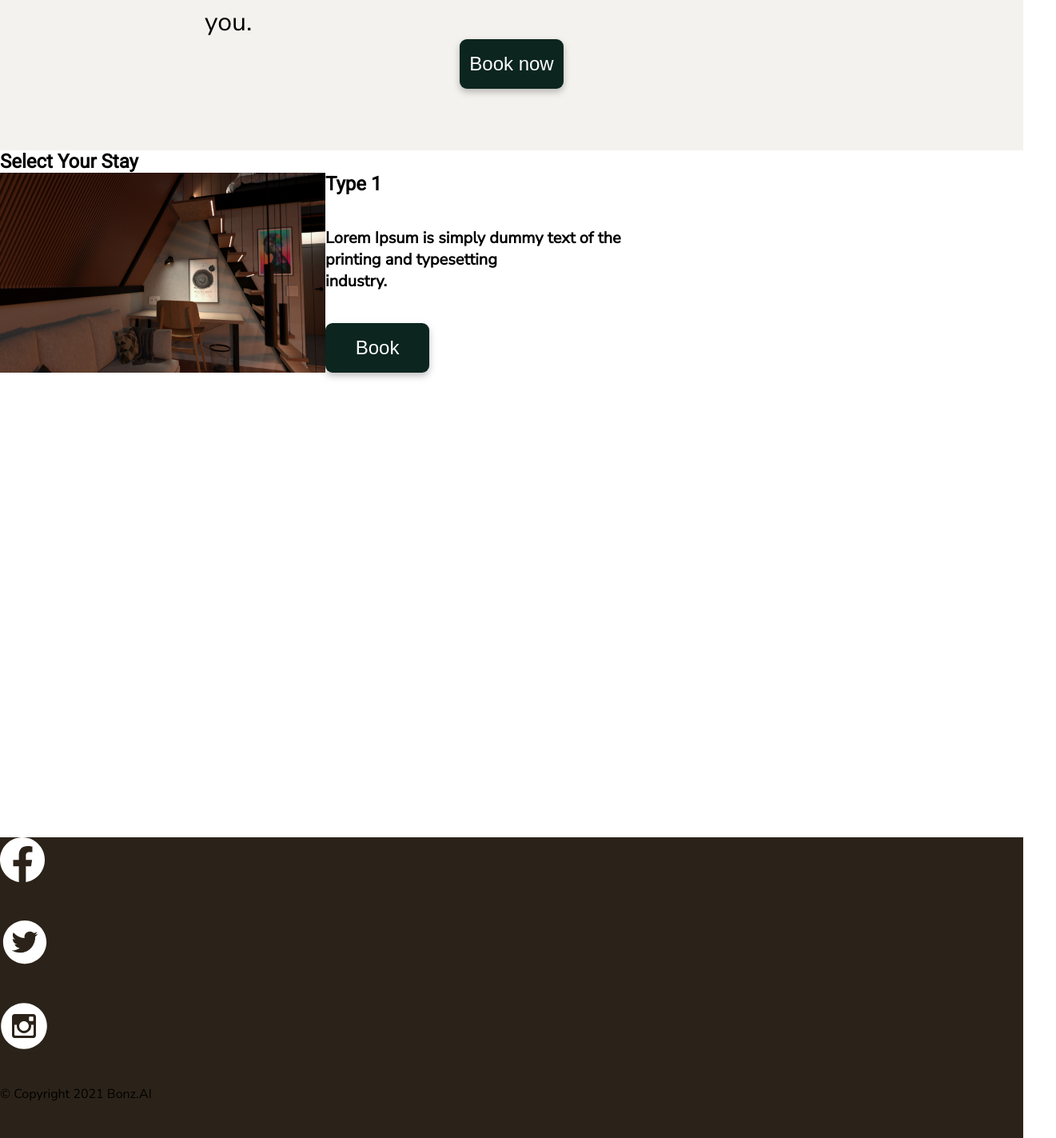
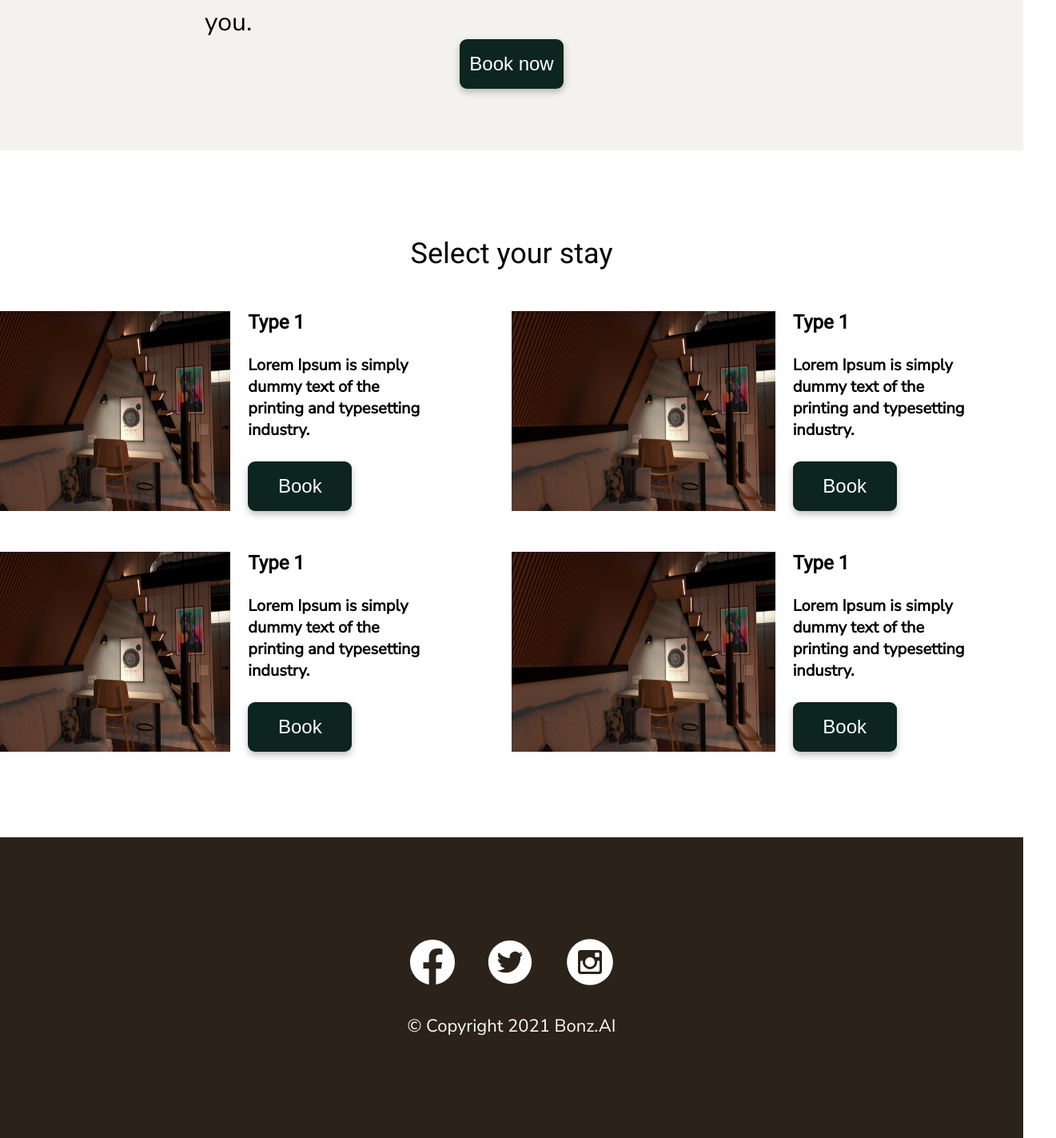
Before and after one commit to patriklussi/examination2-frontend-ux-ui-bonz.ai, a Vue app in the folder examination2-bonz.ai/: page /#/ in a window 1280 px wide. Shown: the part 1400-2823 px from the top of the page at 80% size, 1321 px wide, since content can reach past the window. Built offline with nearby package versions, Linux system fonts and the light colour scheme.

Commit message:
Cracker stuff

```diff
--- a/examination2-bonz.ai/src/components/Foot.vue
+++ b/examination2-bonz.ai/src/components/Foot.vue
@@ -1,9 +1,10 @@
 <template>
-  <div class="wrapper">
-
+  <div class="foot-wrapper">
+        <article class="iconBox">
         <img src="../assets/icons/facebook.svg" alt="">
         <img src="../assets/icons/twitter.svg" alt="">
         <img src="../assets/icons/instagram.svg" alt="">
+        </article>
         <p>© Copyright 2021 Bonz.AI</p>
   </div>
 </template>
@@ -15,9 +16,27 @@ export default {
 </script>
 
 <style lang="scss" scoped>
-    .wrapper {
+@import "../scss/_mixins.scss";
+@import "../scss/_components.scss";
+    .foot-wrapper {
         width: 100%;
         height: 376px;
         background: #2B2319;
+        @include center;
+        flex-direction: column;
+        .iconBox {
+
+         width: 255px;
+          display: flex;
+          justify-content: space-between;
+          img {
+
+          }
+        }
+        p {
+          font-size: 22px;
+          color:white;
+          margin-top:34px;
+        }
     }
 </style>
--- a/examination2-bonz.ai/src/views/Home.vue
+++ b/examination2-bonz.ai/src/views/Home.vue
@@ -21,19 +21,56 @@
       </p>
       <button class="generalButton">Book now</button>
     </main>
-    <section class="roomView"><h1>Select Your Stay</h1>
+    <section class="roomView">
+      <h1>Select your stay</h1>
+      <section class="grid-container">
       <article class="card">
         <article class="left"> <img class="cardImg" src="../assets/photos/01-night.jpg" alt=""></article>
         <article class="right">
 
         <h2>Type 1</h2>
-        <p>Lorem Ipsum is simply dummy text of the  <br>  printing and typesetting <br> industry.</p>
+        <p>Lorem Ipsum is simply <br> dummy text of the <br> printing and typesetting <br> industry.</p>
 
 
         <button class="generalButton">Book</button>
           </article>
       </article>
 
+       <article class="card">
+        <article class="left"> <img class="cardImg" src="../assets/photos/01-night.jpg" alt=""></article>
+        <article class="right">
+
+        <h2>Type 1</h2>
+        <p>Lorem Ipsum is simply <br> dummy text of the <br> printing and typesetting <br> industry.</p>
+
+
+        <button class="generalButton">Book</button>
+          </article>
+      </article>
+
+       <article class="card">
+        <article class="left"> <img class="cardImg" src="../assets/photos/01-night.jpg" alt=""></article>
+        <article class="right">
+
+        <h2>Type 1</h2>
+        <p>Lorem Ipsum is simply <br> dummy text of the <br> printing and typesetting <br> industry.</p>
+
+
+        <button class="generalButton">Book</button>
+          </article>
+      </article>
+       <article class="card">
+        <article class="left"> <img class="cardImg" src="../assets/photos/01-night.jpg" alt=""></article>
+        <article class="right">
+
+        <h2>Type 1</h2>
+        <p>Lorem Ipsum is simply <br> dummy text of the <br> printing and typesetting <br> industry.</p>
+
+
+        <button class="generalButton">Book</button>
+          </article>
+      </article>
+    </section>
     </section>
     <Foot />
   </div>
@@ -104,12 +141,28 @@ export default {
    font-size: 2.25rem;
 
  }
- .generalButton {
 
 }
+.roomView {
+  h1 {
+    margin-bottom: 51px;
+    font-size:2.25rem;
+    font-weight: 500;
   }
-.roomView {
   height: 859px;
+ display: flex;
+ justify-content: center;
+align-items: center;
+flex-direction: column;
+
+ .grid-container {
+  display:grid;
+  grid-template-columns: repeat(2,1fr);
+  max-width: 1500px;
+row-gap: 51px;
+
+
+ }
       .card {
 
       display: flex;
@@ -118,6 +171,7 @@ export default {
       display: flex;
       }
       .right {
+        margin-left:22px;
       flex-basis: 50%;
       @include space-between;
 
```
Lines whose indentation alone changed are shown as unchanged.
